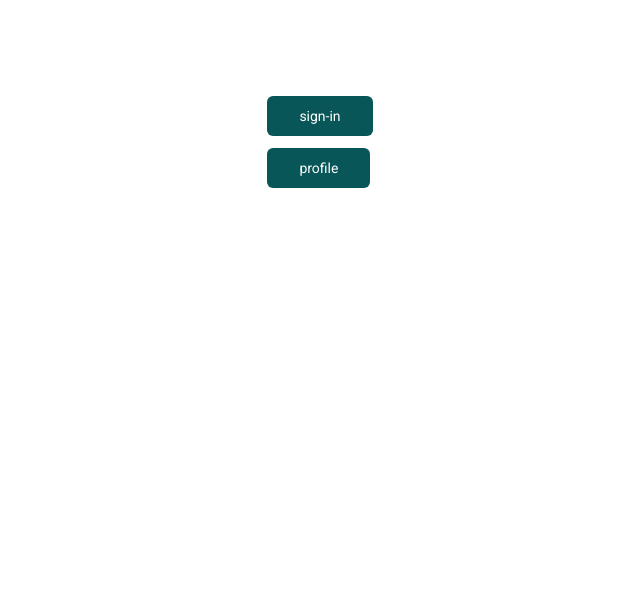
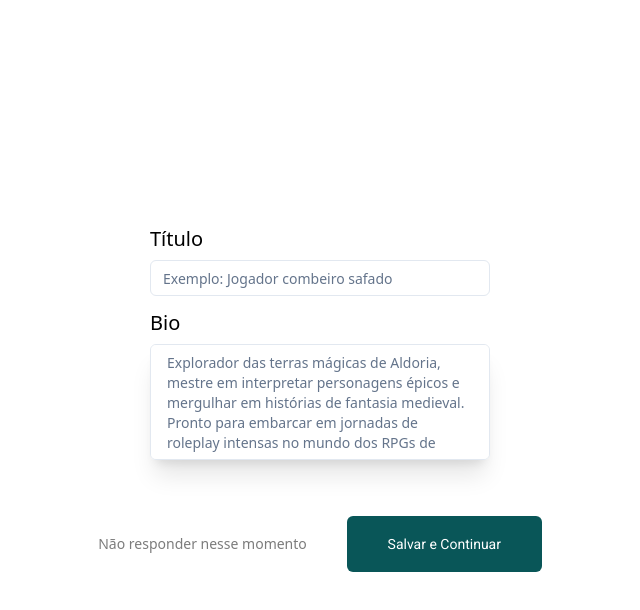
Before and after one commit to Quest-Finder/temvagamestre.frontend, a Next.js app: page / in a window 1280 px wide. Shown: the top 610 px of the page, without its empty margins (320-960 px from the left). Built offline with nearby package versions, Linux system fonts and the light colour scheme.

Commit message:
styled: correções de css

```diff
--- a/src/app/(home)/page.tsx
+++ b/src/app/(home)/page.tsx
@@ -1,17 +1,9 @@
-import { Button } from '@/components/ui/button'
-import Link from 'next/link'
+import FormAboutYou from '@/features/about-you/form-about-you'
 
 export default function Home() {
   return (
-    <main className='flex min-h-screen flex-col items-center justify-between p-24'>
-      <div className='flex flex-col gap-3'>
-        <Link href='/sign-in'>
-          <Button>sign-in</Button>
-        </Link>
-        <Link href='/user/profile?show=profile'>
-          <Button>profile</Button>
-        </Link>
-      </div>
-    </main>
+    <div className='flex min-h-screen items-center justify-center'>
+      <FormAboutYou />
+    </div>
   )
 }
--- a/src/features/about-you/form-about-you.tsx
+++ b/src/features/about-you/form-about-you.tsx
@@ -31,10 +31,12 @@ export default function FormAboutYou() {
               name='titulo'
               render={({ field }) => (
                 <FormItem>
-                  <FormLabel className='font-normal'>Título</FormLabel>
+                  <FormLabel className='text-xl font-normal leading-4'>
+                    Título
+                  </FormLabel>
                   <FormControl>
                     <Input
-                      className='focus-visible:ring-transparent'
+                      className='h-9 focus-visible:ring-transparent'
                       placeholder='Exemplo: Jogador combeiro safado'
                       maxLength={50}
                       {...field}
@@ -48,12 +50,14 @@ export default function FormAboutYou() {
               name='bio'
               render={({ field }) => (
                 <FormItem>
-                  <FormLabel className='font-normal'>Bio</FormLabel>
+                  <FormLabel className='text-xl font-normal leading-4'>
+                    Bio
+                  </FormLabel>
                   <FormControl>
                     <Textarea
                       maxLength={500}
                       placeholder='Explorador das terras mágicas de Aldoria, mestre em interpretar personagens épicos e mergulhar em histórias de fantasia medieval. Pronto para embarcar em jornadas de roleplay intensas no mundo dos RPGs de mesa.'
-                      className='invisible-scrollbar h-[7.25rem] resize-none focus-visible:ring-transparent'
+                      className='invisible-scrollbar h-[7.25rem] resize-none px-4 py-2 text-sm leading-5 shadow-xl focus-visible:ring-transparent'
                       {...field}
                     />
                   </FormControl>
```
